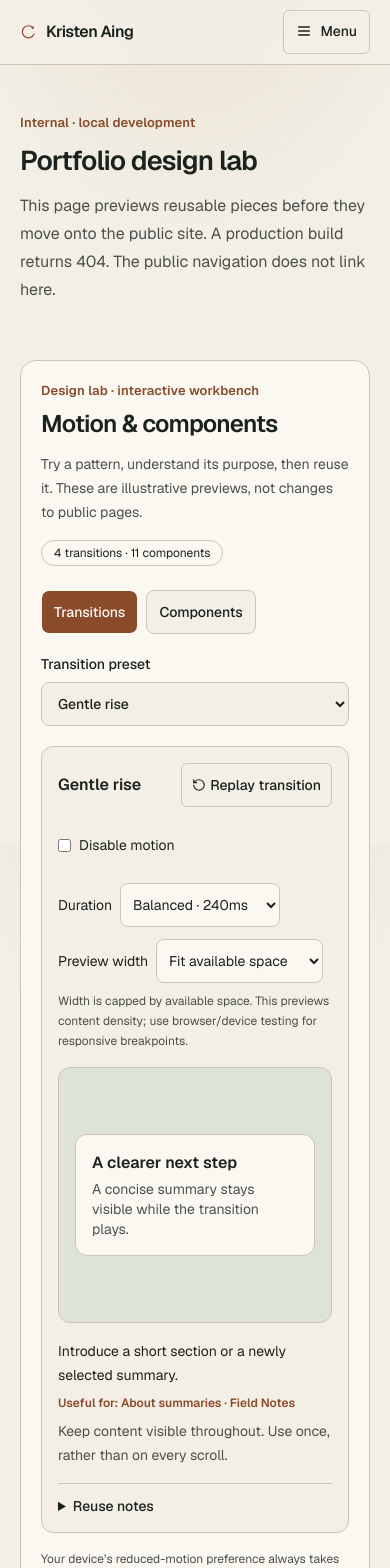
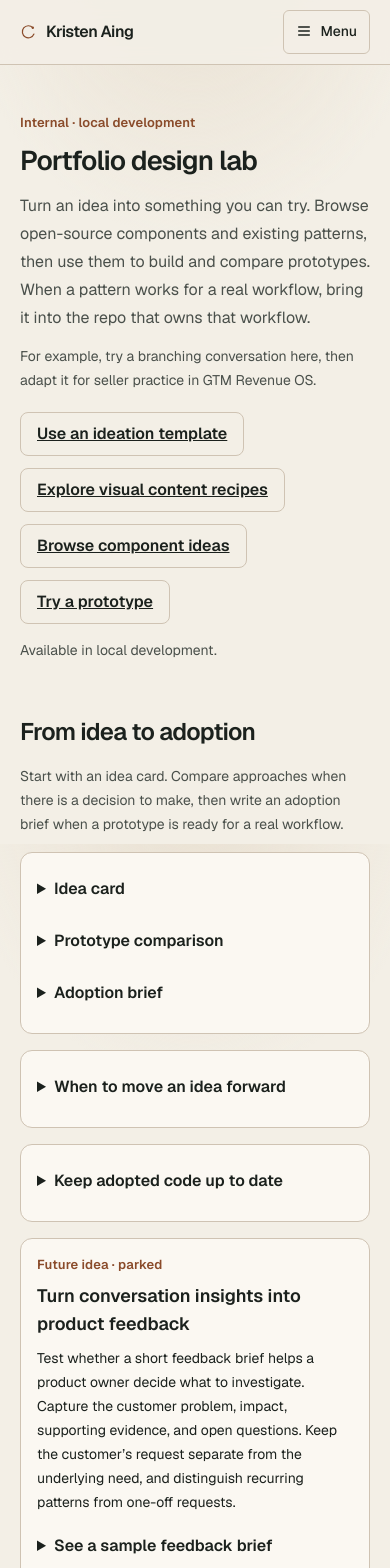
Before and after one commit to heyfunwhoa/byjoyaing-portfolio, a Next.js app: page /design-lab in a window 390 px wide. Shown: the top 1568 px of the page. Built offline with nearby package versions, Linux system fonts and the light colour scheme.

Commit message:
feat(KRU-150): rebase unified workbench app/design-lab/page.tsx

```diff
--- a/app/design-lab/page.tsx
+++ b/app/design-lab/page.tsx
@@ -1,6 +1,8 @@
+import { CreativeRecipes } from "@/components/design-lab/creative-recipes";
 import { AcademyBreadcrumb } from "@/components/academy-breadcrumb";
 import { completePageMetadata } from "@/lib/page-metadata";
 import { StakeholderPlayground } from "@/components/field-notes/stakeholder-playground";
+import { GamefulWorkbench } from "@/components/design-lab/gameful-workbench";
 import { MotionWorkbench } from "@/components/design-lab/motion-workbench";
 import { LearningChecksPreview } from "@/components/design-lab/learning-checks-preview";
 import { ComponentOptions } from "@/components/design-lab/component-options";
@@ -30,6 +32,24 @@ export const metadata: Metadata = completePageMetadata({
   robots: robotsNoindex,
 }, "/design-lab");
 
+const ideationTemplates = [
+  [
+    "Idea card",
+    "Problem and audience:\nDesired outcome:\nSimplest baseline:\nAlternative and open-source building block:\nSmallest prototype:\nEvidence to collect:\nOwner and next review date:\nWhere else this could help:",
+    "Sellers need to turn buyer conversations into a brief. Compare reading a transcript with choosing questions in an InkJS conversation. Both approaches end with the same fictional discovery brief. Builder Academy could reuse the branching format for infrastructure plan review."
+  ],
+  [
+    "Prototype comparison",
+    "Task and audience:\nBaseline:\nAlternative:\nWhat counts as success:\nObserved results and evidence links:\nLimitations or checks not run:\nDecision and reason:\nOwner and next review date:",
+    "Give learners the same buyer scenario and brief rubric. Look for a clear problem, a confirmed fact, an unverified assumption, and a next step. Record which approach helped and where people got stuck. The comparison is still proposed."
+  ],
+  [
+    "Adoption brief",
+    "Destination repo and owner:\nPattern to reuse:\nContent or behavior the destination owns:\nEvidence link:\nAcceptance criteria:\nLinear issue:\nSource repo, path, version or commit and license:\nMaintenance owner and update method:\nRollback and verification:\nDecision and follow-up:",
+    "GTM Revenue OS is the destination for seller practice. Reuse the conversation interface. GTM OS supplies the buyer scenario, coaching, and brief. A learner should be able to explain what they learned and what they still need to confirm. Track the delivery decision in KRU-147."
+  ]
+] as const;
+
 const statuses: ProjectStatus[] = ["field", "prototype", "designed", "exploring"];
 
 const swatches = [
@@ -52,12 +72,95 @@ export default function DesignLabPage() {
           <p className="editorial-eyebrow text-accent">Internal · local development</p>
           <h1 className="editorial-section-title mt-3">Portfolio design lab</h1>
           <p className="mt-4 text-base leading-7 text-muted">
-            This page previews reusable pieces before they move onto the public site. A production build returns 404. The public navigation does not link here.
+            Turn an idea into something you can try. Browse open-source components and existing patterns, then use them to build and compare prototypes. When a pattern works for a real workflow, bring it into the repo that owns that workflow.
           </p>
+          <p className="mt-3 text-sm leading-6 text-muted">
+            For example, try a branching conversation here, then adapt it for seller practice in GTM Revenue OS.
+          </p>
+          <nav aria-label="Start exploring Design Lab" className="mt-5 flex flex-wrap gap-3">
+            <a href="#ideation-title" className="inline-flex min-h-11 items-center rounded-lg border border-border px-4 py-2 font-semibold underline">
+              Use an ideation template
+            </a>
+            <a href="#creative-recipes-title" className="inline-flex min-h-11 items-center rounded-lg border border-border px-4 py-2 font-semibold underline">Explore visual content recipes</a>
+            <a href="#component-ideas" className="inline-flex min-h-11 items-center rounded-lg border border-border px-4 py-2 font-semibold underline">
+              Browse component ideas
+            </a>
+            <a href="#interactive-prototypes" className="inline-flex min-h-11 items-center rounded-lg border border-border px-4 py-2 font-semibold underline">
+              Try a prototype
+            </a>
+          </nav>
+          <p className="mt-4 text-sm text-muted">Available in local development.</p>
         </header>
 
+        <section aria-labelledby="ideation-title" className="space-y-4">
+          <h2 id="ideation-title" className="font-display text-2xl tracking-tight">From idea to adoption</h2>
+          <p className="max-w-2xl text-sm leading-6 text-muted">
+            Start with an idea card. Compare approaches when there is a decision to make, then write an adoption brief when a prototype is ready for a real workflow.
+          </p>
+          <div className="space-y-2 rounded-xl border border-border bg-card p-4">
+            {ideationTemplates.map(([title, fields, example]) => (
+              <details key={title}>
+                <summary className="min-h-11 cursor-pointer py-2 font-semibold">{title}</summary>
+                <div className="space-y-3 pb-4 text-sm leading-6">
+                  <p>Copy these prompts into your working notes.</p>
+                  <pre className="whitespace-pre-wrap break-words rounded-lg bg-background p-3 text-xs leading-6">{fields}</pre>
+                  <p><strong>Worked example.</strong> {example}</p>
+                </div>
+              </details>
+            ))}
+          </div>
+          <details className="rounded-xl border border-border bg-card p-4">
+            <summary className="min-h-11 cursor-pointer py-2 font-semibold">When to move an idea forward</summary>
+            <ol className="mt-3 list-decimal space-y-3 pl-5 text-sm leading-6">
+              <li><strong>Define.</strong> Name the audience, problem, outcome, owner, and next review date. If there is no clear task yet, keep it as an idea.</li>
+              <li><strong>Try.</strong> Compare the simplest baseline with one alternative using the same fictional task. Choose a small time limit before building; record what you actually observed.</li>
+              <li><strong>Decide.</strong> Adopt, revise, or park. Link the evidence and name the limits. Passing software tests does not establish that the prototype helps someone do the task.</li>
+              <li><strong>Hand off.</strong> For adoption, name the destination owner and acceptance criteria, link the existing Linear issue and implementation PR, and record the source and maintenance plan.</li>
+              <li><strong>Verify.</strong> Review the destination workflow, required accessibility checks, and release evidence. Track implemented, tested, merged, and deployed separately.</li>
+            </ol>
+            <p className="mt-3 text-sm leading-6 text-muted">If an idea is parked, leave a reason and a specific trigger for revisiting it. A catalog entry is not a delivery commitment.</p>
+          </details>
+          <details className="rounded-xl border border-border bg-card p-4">
+            <summary className="min-h-11 cursor-pointer py-2 font-semibold">Keep adopted code up to date</summary>
+            <ul className="mt-3 list-disc space-y-3 pl-5 text-sm leading-6">
+              <li><strong>Published package:</strong> record the package, version, license, and owning repo. Review dependency update PRs and run the destination app’s checks before accepting an update.</li>
+              <li><strong>Copied or adapted source:</strong> record the upstream URL, file, exact commit, license notices, and local changes. The destination maintainer compares upstream changes and brings over relevant fixes.</li>
+              <li><strong>Shared internal component:</strong> use a versioned package when multiple apps need the same behavior and updates. Keep scenarios and business rules in the destination app.</li>
+            </ul>
+            <p className="mt-3 text-sm leading-6 text-muted">Today the Design Lab and GTM practice copies are maintained separately. Changes here do not automatically update another repo. The adoption brief records who checks for updates and when.</p>
+          </details>
+          <aside aria-labelledby="product-feedback-idea" className="rounded-xl border border-border bg-card p-4">
+            <p className="editorial-eyebrow text-accent">Future idea · parked</p>
+            <h3 id="product-feedback-idea" className="mt-2 text-lg font-semibold">Turn conversation insights into product feedback</h3>
+            <p className="mt-2 text-sm leading-6">
+              Test whether a short feedback brief helps a product owner decide what to investigate. Capture the customer problem, impact, supporting evidence, and open questions. Keep the customer’s request separate from the underlying need, and distinguish recurring patterns from one-off requests.
+            </p>
+            <details className="mt-3">
+              <summary className="min-h-11 cursor-pointer py-2 font-semibold">See a sample feedback brief</summary>
+              <dl className="grid gap-3 pb-3 text-sm leading-6 sm:grid-cols-2">
+                <div><dt className="font-semibold">Customer request</dt><dd>“Add bulk onboarding.”</dd></div>
+                <div><dt className="font-semibold">Underlying need</dt><dd>Apply the same setup steps across several customer accounts without repeating the work.</dd></div>
+                <div><dt className="font-semibold">Impact and evidence</dt><dd>In one fictional conversation, the operator described repeating setup for every customer. The time cost is unmeasured.</dd></div>
+                <div><dt className="font-semibold">Open questions</dt><dd>Which steps repeat? How often? Do other teams face the same problem?</dd></div>
+                <div><dt className="font-semibold">Product decision</dt><dd>Investigate the workflow and collect a second signal before considering a solution.</dd></div>
+                <div><dt className="font-semibold">Close the loop</dt><dd>Record who owns the follow-up, what evidence is needed, and when Sales should expect an update.</dd></div>
+              </dl>
+            </details>
+            <p className="mt-2 text-sm leading-6 text-muted">
+              Start with fictional examples in Design Lab. GTM Revenue OS is the proposed home for the capture workflow. A product owner would review the brief and decide whether to investigate, park, or hand it off for delivery.
+            </p>
+          </aside>
+        </section>
+
+        <CreativeRecipes />
+
+        <div id="component-ideas" tabIndex={-1} className="scroll-mt-24">
+          <ComponentOptions />
+        </div>
+        <div id="interactive-prototypes" tabIndex={-1} className="scroll-mt-24">
+          <GamefulWorkbench />
+        </div>
         <MotionWorkbench />
-        <ComponentOptions />
         <LearningChecksPreview />
 
         <section aria-labelledby="foundations-title">
```
